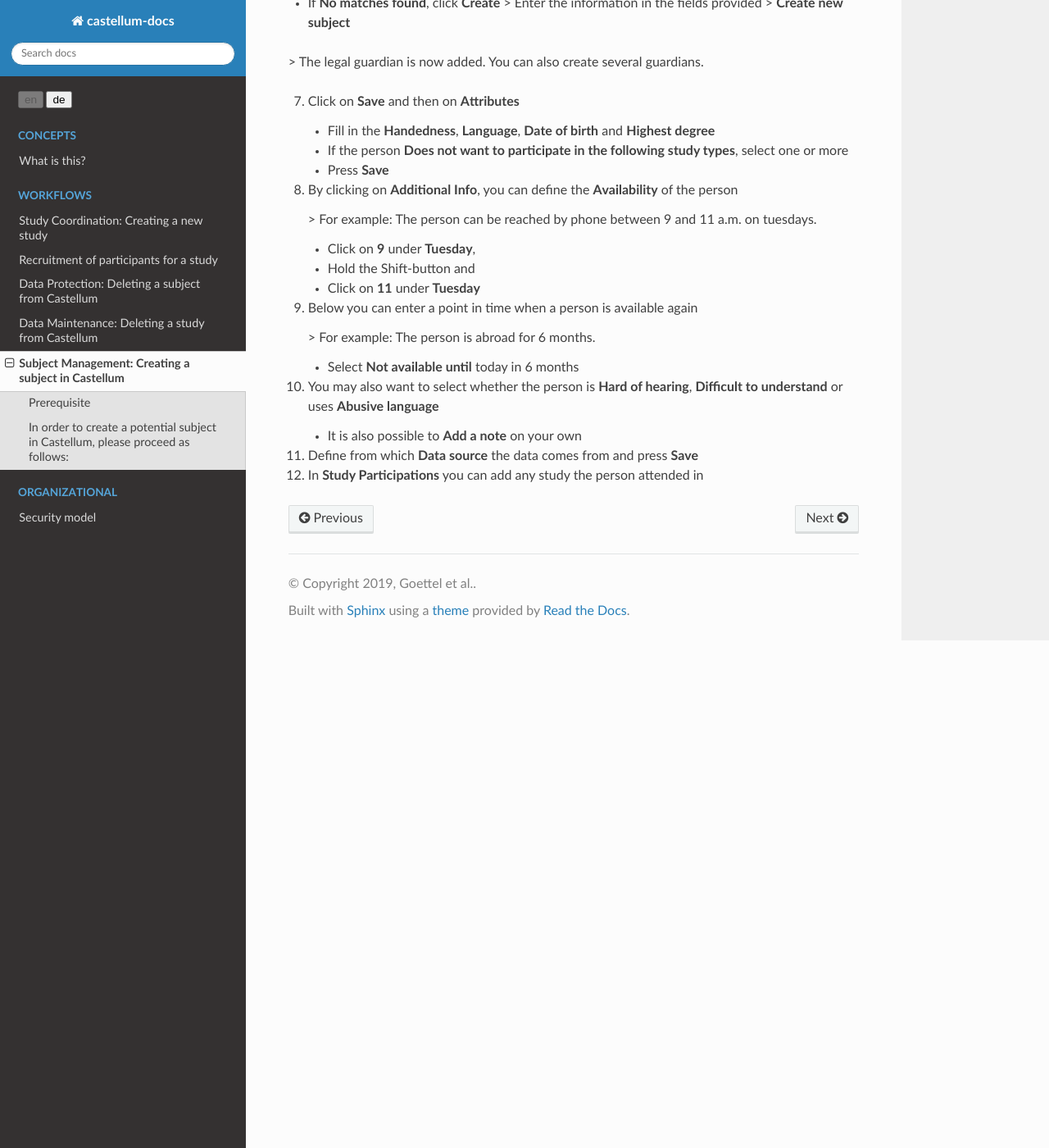
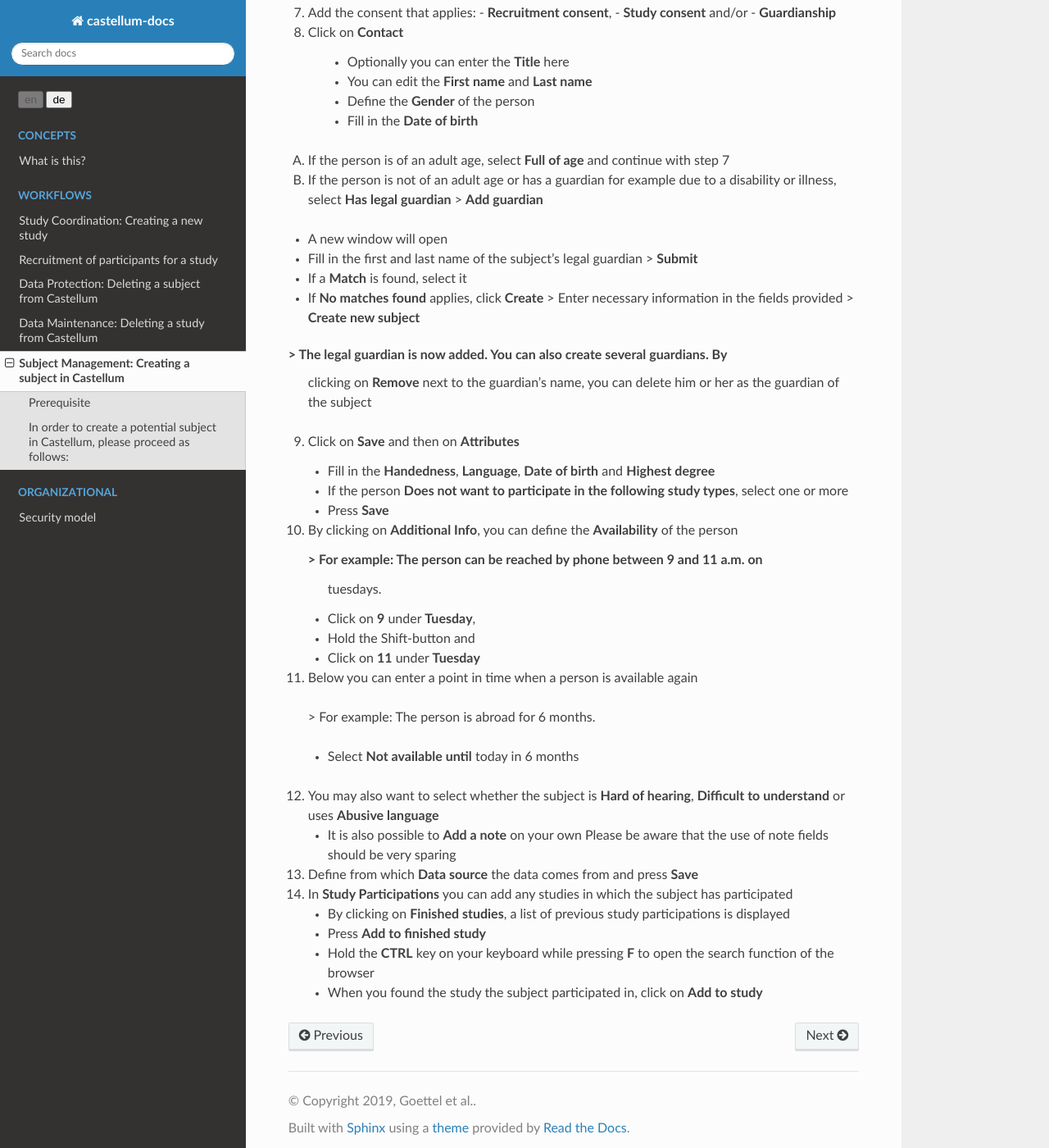
Before and after one commit to DouglasNeuroInformatics/castellum, a Sphinx documentation site: the page built from source/workflows/subject-management.rst, in a window 1280 px wide and 1400 px high, scrolled down 1405 px. Shown: the whole window at 82% size. Built offline with Sphinx 7.4.7 and the Read the Docs theme 2.0.0, drawn with Linux system fonts in a browser that asks for light colours; some of the changed text lies outside the part shown.

Commit message:
Update subject-management.rst

```diff
--- a/source/workflows/subject-management.rst
+++ b/source/workflows/subject-management.rst
@@ -8,19 +8,23 @@ You have a person on the phone or its contact information and other important
 attributes are available. This person is interested in participating in
 studies at the MPIB.
 
-The information you need to create the person should include at least the
-following:
-   - First and last name
-   - Gender
-   - Date of birth
-   - E-mail address OR telephone number OR full postal address OR contacting
-     details of a legal guardian
-   - Mother tongue
-   - Highest educational degree
-   - Handedness
+The information you need to create the subject in the database should include at
+least the following:
+   - **First name** and **Last name**,
+   - **Gender**,
+   - **Date of birth**
+   - Information on whether the person is **Full of age** or **has legal guardian**,
+     If the subject has a legal guardian, you will need to **Add guardian** (see
+     instruction 8B)
+   - **E-mail** address and/or **Phone number** and/or full postal address or
+     contacting details of the legal guardian,
+   - **Handedness**,
+   - **Language** (Mother tongue) and
+   - **Highest degree** (in educational manner)
 
-You can either ask for this information during a telephone call or you can
-transfer it from another source.
+
+You can either ask for this information during a telephone call or you can transfer
+it from another source.
 
 In order to create a potential subject in Castellum, please proceed as follows:
 -------------------------------------------------------------------------------
@@ -36,15 +40,21 @@ In order to create a potential subject in Castellum, please proceed as follows:
 
 3.  Enter the first name and surname of the person
 
+    - The second first name can be specified, but does not have to be
     - Keep the order as indicated
     - First letters capitalized
-    - No commas
+    - No comma needed
 
 
-4.  Click on **Submit** and **Create**
+4.  Click on **Submit**
 
+A) If there is a **Match** found, the subject is already created in the database
+    - You may edit or add information by clicking on **Details** next to the subject
+
+B) If **No matches can be found**, click on **Create**
     - If you notice that you made a spelling mistake with the names, please do not
-      go back and create the person again, but change the name in the following process
+      go back and create the person again, but change the name in the following
+      process
 
 
 5.  Define the **Privacy level**
@@ -54,12 +64,22 @@ In order to create a potential subject in Castellum, please proceed as follows:
     - 2 (high) presents a famous personality and its children
 
 
-6.  Click on **Create new subject** > **Contact**
+6.  Click on **Create new subject**
+
+    - In this tab, different legal basis for consent can be found
+
+7.  Add the consent that applies:
+    - **Recruitment consent**,
+    - **Study consent** and/or
+    - **Guardianship**
+
+8. Click on **Contact**
 
     - Optionally you can enter the **Title** here
     - You can edit the **First name** and **Last name**
     - Define the **Gender** of the person
     - Fill in the **Date of birth**
+
 A) If the person is of an adult age, select **Full of age** and continue with
    step 7
 
@@ -69,38 +89,50 @@ B) If the person is not of an adult age or has a guardian for example due
 - A new window will open
 - Fill in the first and last name of the subject's legal guardian > **Submit**
 - If a **Match** is found, select it
-- If **No matches found**, click **Create** > Enter the information in the fields
-  provided > **Create new subject**
-> The legal guardian is now added. You can also create several guardians.
+- If **No matches found** applies, click **Create** > Enter necessary information
+  in the fields provided > **Create new subject**
+> The legal guardian is now added. You can also create several guardians. By
+  clicking on **Remove** next to the guardian's name, you can delete him or her
+  as the guardian of the subject
 
-7.  Click on **Save** and then on **Attributes**
+9.  Click on **Save** and then on **Attributes**
 
-    - Fill in the **Handedness**, **Language**, **Date of birth** and
-      **Highest degree**
+    - Fill in the **Handedness**, **Language**, **Date of birth** and **Highest
+      degree**
     - If the person **Does not want to participate in the following study types**,
       select one or more
     - Press **Save**
 
-8.  By clicking on **Additional Info**, you can define the **Availability** of
+10. By clicking on **Additional Info**, you can define the **Availability** of
     the person
 
-    > For example: The person can be reached by phone between 9 and 11 a.m. on tuesdays.
+    > For example: The person can be reached by phone between 9 and 11 a.m. on
+      tuesdays.
 
     - Click on **9** under **Tuesday**,
     - Hold the Shift-button and
     - Click on **11** under **Tuesday**
 
-9.  Below you can enter a point in time when a person is available again
+11.  Below you can enter a point in time when a person is available again
 
     > For example: The person is abroad for 6 months.
 
     - Select **Not available until** today in 6 months
 
-10.  You may also want to select whether the person is **Hard of hearing**,
+12.  You may also want to select whether the subject is **Hard of hearing**,
      **Difficult to understand** or uses **Abusive language**
 
      - It is also possible to **Add a note** on your own
+       Please be aware that the use of note fields should be very sparing
 
-11.  Define from which **Data source** the data comes from and press **Save**
+13. Define from which **Data source** the data comes from and press **Save**
 
-12.  In **Study Participations** you can add any study the person attended in
+14. In **Study Participations** you can add any studies in which the subject has
+    participated
+
+    - By clicking on **Finished studies**, a list of previous study participations
+      is displayed
+    - Press **Add to finished study**
+    - Hold the **CTRL** key on your keyboard while pressing **F** to open the
+      search function of the browser
+    - When you found the study the subject participated in, click on **Add to study**
```
